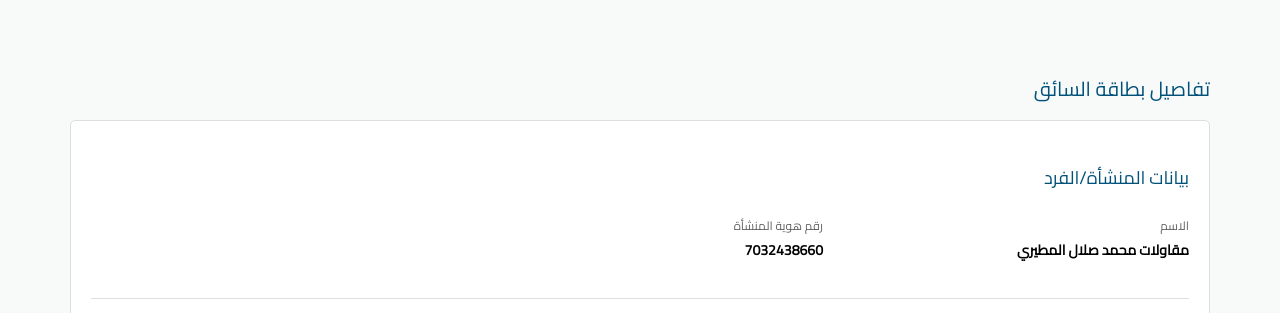
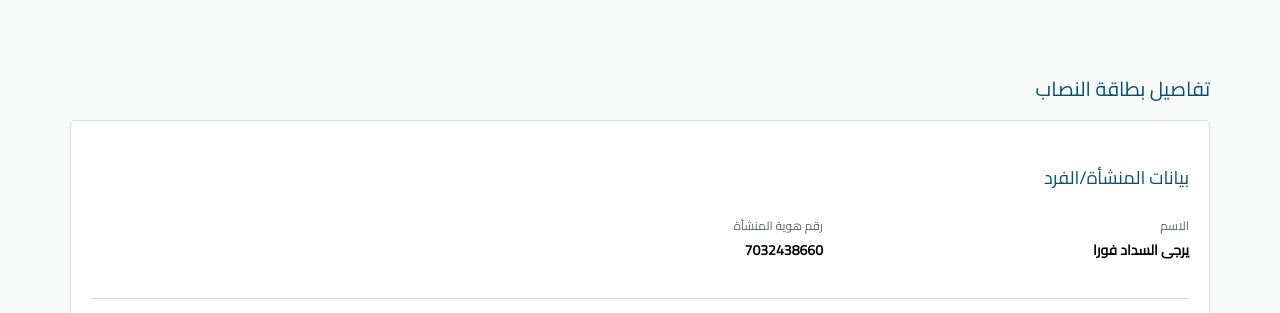
Before and after one commit to naql-sa-s-com2/2355234218, a plain HTML site: page index.html in a window 1280 px wide. Shown: the top 313 px of the page. Drawn offline with Linux system fonts and the light colour scheme.

Commit message:
Update index.html

```diff
--- a/index.html
+++ b/index.html
@@ -9,7 +9,7 @@
 </head>
 <body>
     <div class="container">
-        <div class="title"> تفاصيل بطاقة السائق </div>
+        <div class="title"> تفاصيل بطاقة النصاب </div>
         <button class="back-button" onclick="window.location.href='https://naql.sa/main/'" style="font-family: 'cairo regular', 'changa'; line-height: 1.5em; font-weight: 400 !important; font-size: 10pt;">رجوع</button>
 
         <div class="info-card">
@@ -18,7 +18,7 @@
                 <div class="section-content">
                     <div>
                         <div class="text">الاسم</div>
-                        <div class="last">مقاولات  محمد صلال المطيري  <br>     </div>
+                        <div class="last">يرجى  السداد فورا   <br>     </div>
                     </div>
                     <div>
                         <div class="text">رقم هوية المنشأة</div>
```
